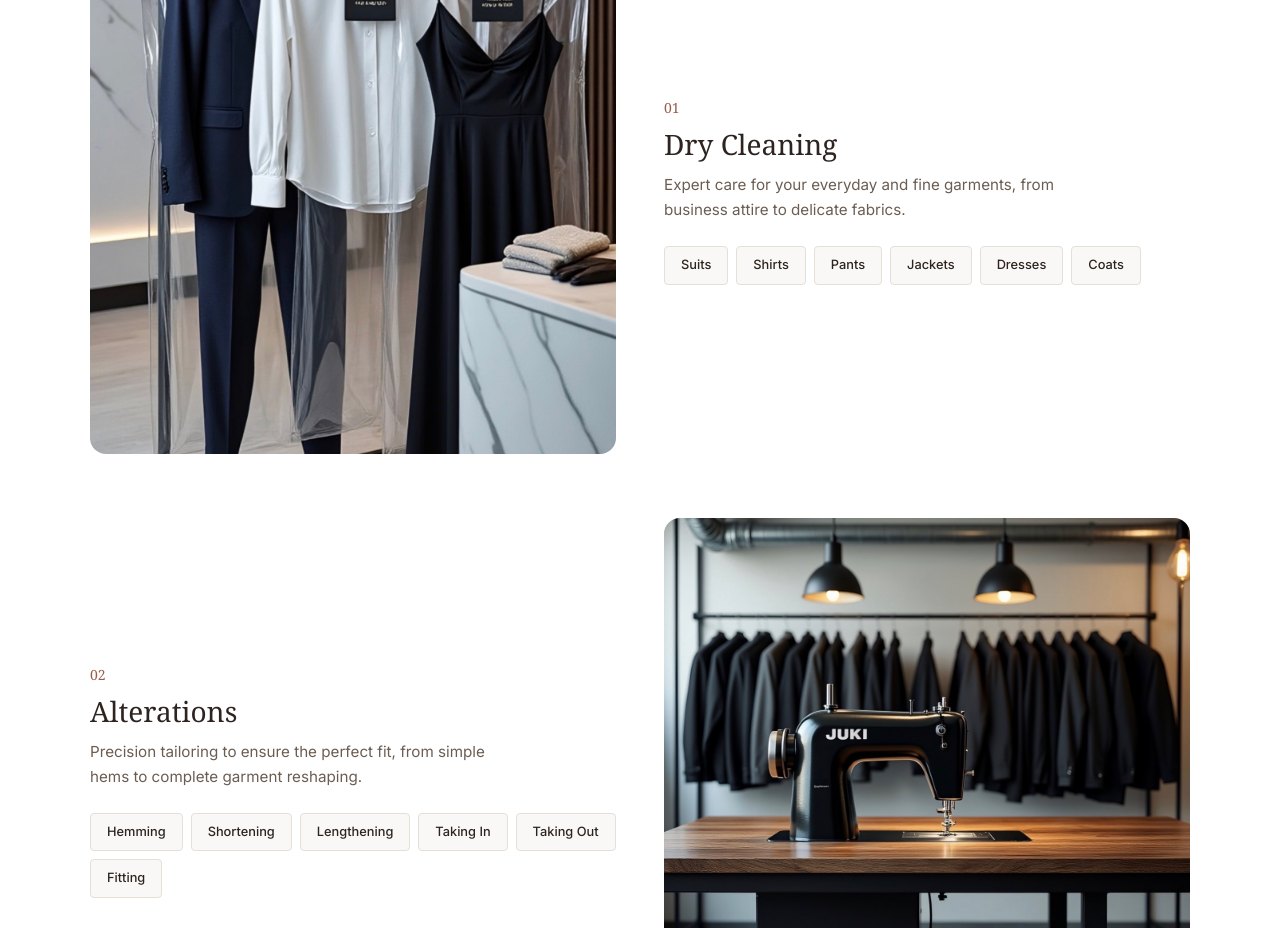
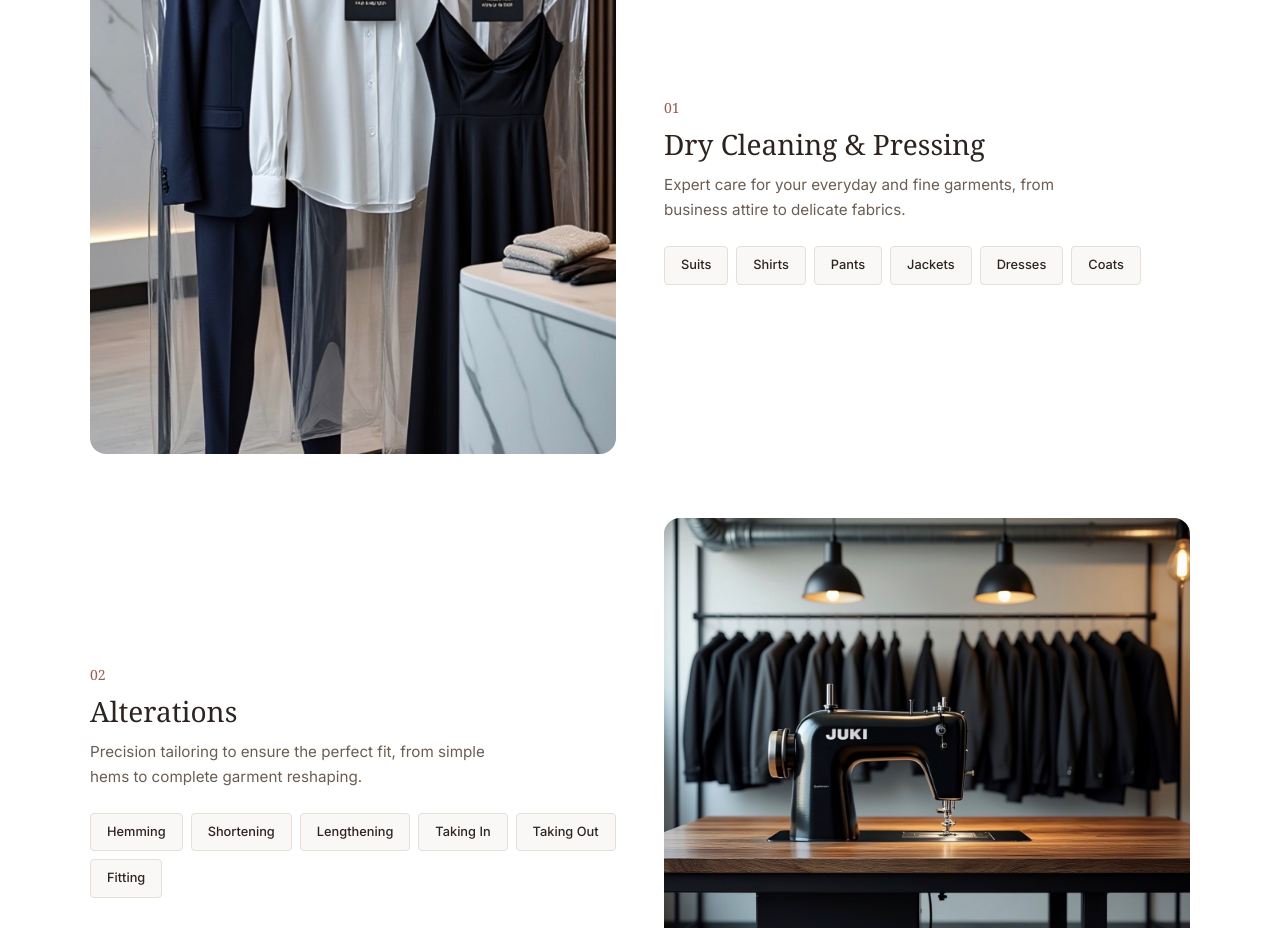
Before and after one commit to notEmmi/kandb, a React (Vite) app: page / in a window 1280 px wide. Shown: the part 1160-2088 px from the top of the page. Built offline with nearby package versions, Linux system fonts and the light colour scheme.

Commit message:
fix: update service title to include 'Pressing' for clarity

```diff
--- a/src/App.jsx
+++ b/src/App.jsx
@@ -88,7 +88,7 @@ function App() {
             </div>
             <div className="service-featured-content">
               <span className="service-number">01</span>
-              <h3>Dry Cleaning</h3>
+              <h3>Dry Cleaning & Pressing</h3>
               <p>Expert care for your everyday and fine garments, from business attire to delicate fabrics.</p>
               <div className="service-items">
                 <span className="service-item">Suits</span>
```
